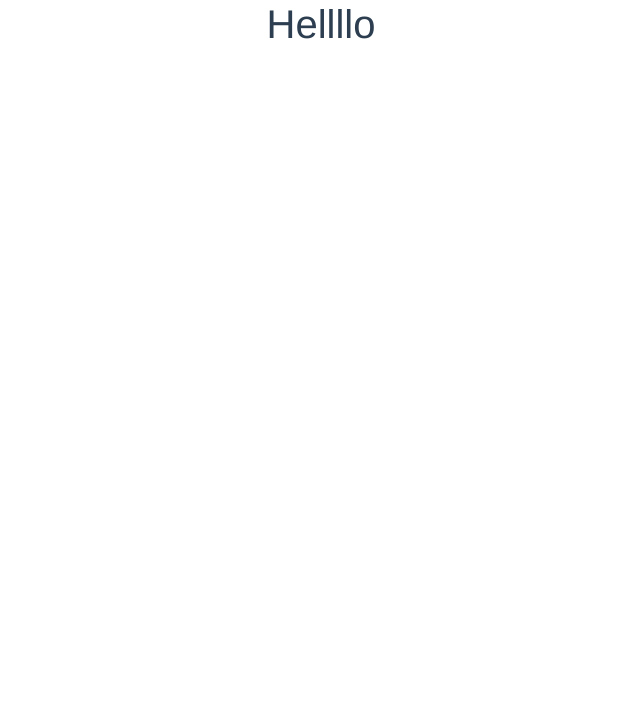
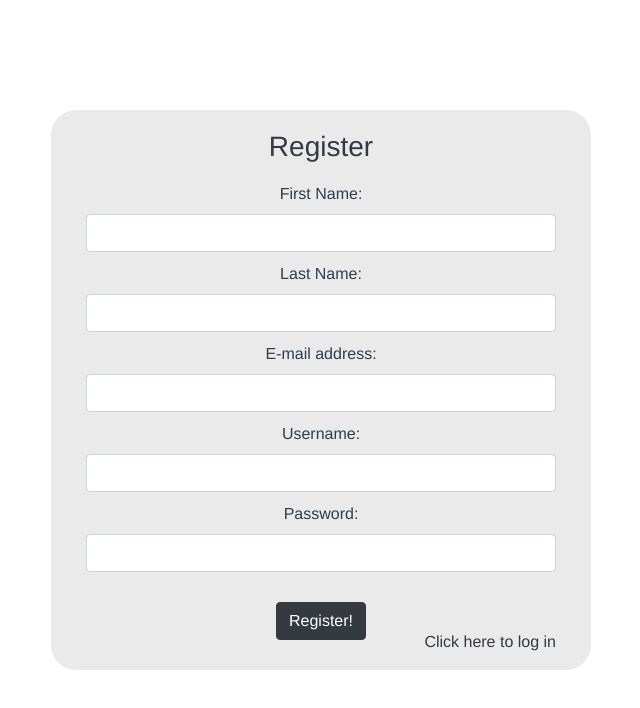
Before and after one commit to ethancowey/FDM-Brand-Game, a Vue app in the folder client/: page /register in a window 1280 px wide. Shown: the top 708 px of the page, without its empty margins (319-959 px from the left). Built offline with nearby package versions, Linux system fonts and the light colour scheme.

Commit message:
Created registration component

```diff
--- a/client/src/components/Register.vue
+++ b/client/src/components/Register.vue
@@ -1,13 +1,87 @@
 <template>
-  <h1>Hellllo</h1>
+  <div id="registration">
+    <div class ="container">
+      <div id="registration-row" class="row justify-content-center align-items-center">
+        <div id="registration-column" class="col-md-6">
+          <div id="registration-box" class="col-md-12">
+            <form id="registration-form">
+              <h3 class="text-center text-dark">Register</h3>
+
+              <label for="firstName" class="labels">First Name:</label><br>
+              <input type="text" id="firstName" class="form-control">
+
+              <label for="lastName" class="labels">Last Name:</label><br>
+              <input type="text" id="lastName" class="form-control">
+
+              <label for="e-mail"class="labels">E-mail address:</label><br>
+              <input type="email" id="e-mail" class="form-control">
+
+              <label for="username"class="labels">Username:</label><br>
+              <input type="text" id="username" class="form-control">
+
+              <label for="password"class="labels">Password:</label><br>
+              <input type="text" id="password" class="form-control">
+              <div>
+                <input type="submit" name="submit" class="btn btn-dark btn-md" id="submit-button" value="Register!">
+              </div>
+              <div id="login-link" class="text-right">
+                <a href="/" class="text-dark">Click here to log in</a>
+              </div>
+            </form>
+          </div>
+        </div>
+      </div>
+    </div>
+  </div>
 </template>
 
 <script>
+
 export default {
-  name: 'Register'
+  name: 'Register',
+  data: {
+    userData: {
+      firstName: '',
+      lastName: '',
+      email: '',
+      password: ''
+
+    }
+  }
 }
+
 </script>
 
 <style scoped>
+body {
+  margin: 0;
+  padding: 0;
+  height: 100vh;
+}
+#registration .container #registration-row #registration-column #registration-box #registration-form {
+  padding: 20px;
+
+}
+#registration .container #registration-row #registration-column #registration-box {
+  margin-top: 110px;
+  max-width: 600px;
+  height: 560px;
+  background-color: #EAEAEA;
+  border-radius: 25px;
+
+}
+#login .container #login-row #login-column #registration-column #login-box #registration-form {
+  padding: 20px;
+}
+
+#submit-button {
+  margin-top: 30px;
+}
+.labels{
+  margin-top:10px;
+}
+#login-link{
+  margin-top: -10px;
+}
 
 </style>
```
